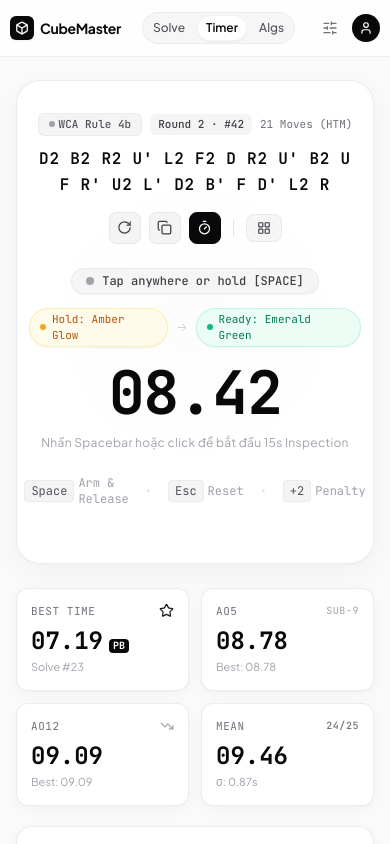
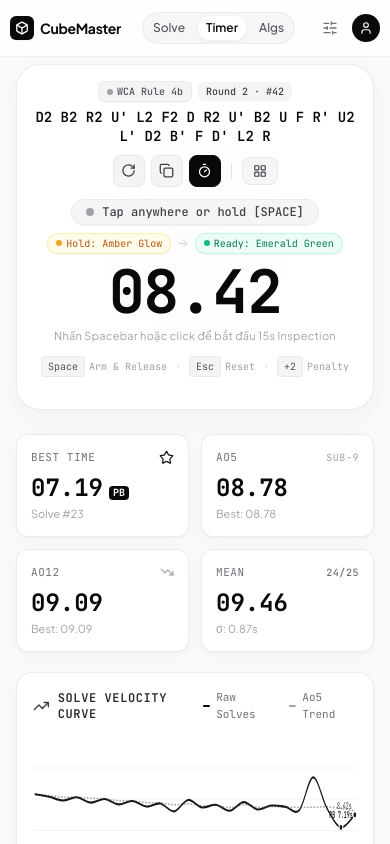
Before and after one commit to thiensun/rubik, a React (Vite) app: page / in a window 390 px wide. Shown: the top 844 px of the page. Built offline with nearby package versions, Linux system fonts and the light colour scheme.

Commit message:
fix(responsive): optimize mobile viewport spacing to elevate timer as dominant hero focal point

```diff
--- a/src/App.tsx
+++ b/src/App.tsx
@@ -209,7 +209,7 @@ export const App: React.FC = () => {
       />
 
       {/* Main Content Area */}
-      <main className="w-full pt-20 pb-16 flex-1 flex flex-col justify-start">
+      <main className="w-full pt-16 sm:pt-20 pb-16 flex-1 flex flex-col justify-start">
         {/* TAB 1: Solve & Learn */}
         {activeTab === 'solve-learn' && (
           <div className="max-w-[1440px] w-full mx-auto px-3 sm:px-6 lg:px-8">
--- a/src/components/timer/ZenTimerStage.tsx
+++ b/src/components/timer/ZenTimerStage.tsx
@@ -433,7 +433,7 @@ export const ZenTimerStage: React.FC<ZenTimerStageProps> = ({
           }
         }
       }}
-      className="w-full relative flex flex-col items-center justify-center pt-8 pb-14 sm:pb-20 px-3 sm:px-10 select-none bg-white rounded-3xl border border-mono-200/70 shadow-apple-float transition-all overflow-visible"
+      className="w-full relative flex flex-col items-center justify-center pt-4 sm:pt-8 pb-8 sm:pb-20 px-2.5 sm:px-10 select-none bg-white rounded-3xl border border-mono-200/70 shadow-apple-float transition-all overflow-visible"
     >
       {/* Subtle Zen backdrop aura effect */}
       <div className="absolute inset-0 bg-[radial-gradient(circle_at_center,_var(--tw-gradient-stops))] from-mono-100/40 via-transparent to-transparent pointer-events-none opacity-60 rounded-3xl" />
@@ -451,32 +451,32 @@ export const ZenTimerStage: React.FC<ZenTimerStageProps> = ({
       />
 
       {/* Scramble Zone: Centered Directly Above Timer with Minimalist Tooltipped Icon Actions */}
-      <div className="relative z-20 w-full max-w-4xl flex flex-col items-center text-center gap-2.5 mb-6 sm:mb-8">
+      <div className="relative z-20 w-full max-w-4xl flex flex-col items-center text-center gap-1.5 sm:gap-2.5 mb-3 sm:mb-8">
         {/* Metadata chips */}
-        <div className="flex flex-wrap items-center justify-center gap-2">
-          <span className="inline-flex items-center gap-1 px-2.5 py-0.5 rounded-md bg-mono-100 text-mono-600 font-mono text-[11px] font-medium border border-mono-200/50">
+        <div className="flex flex-wrap items-center justify-center gap-1.5 sm:gap-2">
+          <span className="inline-flex items-center gap-1 px-2 py-0.5 rounded-md bg-mono-100 text-mono-600 font-mono text-[10px] sm:text-[11px] font-medium border border-mono-200/50">
             <span className="w-1.5 h-1.5 rounded-full bg-mono-400" />
             WCA Rule 4b
           </span>
-          <span className="px-2 py-0.5 rounded-md bg-mono-100 text-mono-700 font-mono text-[11px] font-medium">
+          <span className="px-2 py-0.5 rounded-md bg-mono-100 text-mono-700 font-mono text-[10px] sm:text-[11px] font-medium">
             Round {roundNumber} · #{solveNumber}
           </span>
           <span className="text-mono-300 text-xs hidden sm:inline">|</span>
-          <span className="text-[11px] font-mono text-mono-500">{moveCount} Moves (HTM)</span>
+          <span className="text-[10px] sm:text-[11px] font-mono text-mono-500 hidden xs:inline">{moveCount} Moves (HTM)</span>
         </div>
 
         {/* Centered Scramble Formula */}
-        <div className="w-full px-2">
+        <div className="w-full px-1 sm:px-2">
           <p
             id="current-scramble"
-            className="font-mono text-base sm:text-xl md:text-2xl leading-relaxed tracking-wider text-mono-950 font-semibold break-words select-all text-center"
+            className="font-mono text-sm sm:text-xl md:text-2xl leading-snug sm:leading-relaxed tracking-normal sm:tracking-wider text-mono-950 font-semibold break-words select-all text-center max-h-20 sm:max-h-none overflow-y-auto"
           >
             {scramble}
           </p>
         </div>
 
         {/* Minimalist Centered Icon-Only Action Toolbar with Tooltips */}
-        <div className="flex items-center justify-center gap-2 pt-1 relative">
+        <div className="flex items-center justify-center gap-1.5 sm:gap-2 pt-0.5 sm:pt-1 relative">
           {/* Next Scramble Icon Button */}
           <div className="relative group">
             <button
@@ -595,17 +595,17 @@ export const ZenTimerStage: React.FC<ZenTimerStageProps> = ({
       </div>
 
       {/* Center Stage: Grand Digital Precision Timer Focal Point */}
-      <div className="relative z-10 flex flex-col items-center gap-3">
+      <div className="relative z-10 flex flex-col items-center gap-1.5 sm:gap-3">
         {/* State Pill & Arming Feedback */}
         {renderStatePill()}
 
-        <div className="flex items-center gap-2 mt-0.5">
-          <span className="inline-flex items-center gap-1.5 px-2.5 py-0.5 rounded-full text-[11px] font-mono bg-amber-50 text-amber-700 border border-amber-200/60 shadow-sm">
+        <div className="flex items-center gap-1.5 sm:gap-2 mt-0.5">
+          <span className="inline-flex items-center gap-1 sm:gap-1.5 px-2 sm:px-2.5 py-0.5 rounded-full text-[10px] sm:text-[11px] font-mono bg-amber-50 text-amber-700 border border-amber-200/60 shadow-sm">
             <span className="w-1.5 h-1.5 rounded-full bg-amber-500 animate-pulse" />
             Hold: Amber Glow
           </span>
           <span className="text-mono-300 text-xs">→</span>
-          <span className="inline-flex items-center gap-1.5 px-2.5 py-0.5 rounded-full text-[11px] font-mono bg-emerald-50 text-emerald-700 border border-emerald-200/60 shadow-sm">
+          <span className="inline-flex items-center gap-1 sm:gap-1.5 px-2 sm:px-2.5 py-0.5 rounded-full text-[10px] sm:text-[11px] font-mono bg-emerald-50 text-emerald-700 border border-emerald-200/60 shadow-sm">
             <span className="w-1.5 h-1.5 rounded-full bg-emerald-500" />
             Ready: Emerald Green
           </span>
@@ -615,7 +615,7 @@ export const ZenTimerStage: React.FC<ZenTimerStageProps> = ({
       {/* Huge, Commanding Monospace Digital Timer */}
       <div
         id="click-trigger-area"
-        className="relative z-10 my-4 sm:my-8 cursor-pointer transform transition-transform active:scale-[0.99] group text-center max-w-full overflow-hidden"
+        className="relative z-10 my-2 sm:my-8 cursor-pointer transform transition-transform active:scale-[0.99] group text-center max-w-full overflow-hidden"
       >
         <div className="flex items-baseline justify-center max-w-full px-1">
           {(() => {
@@ -632,7 +632,7 @@ export const ZenTimerStage: React.FC<ZenTimerStageProps> = ({
             );
           })()}
         </div>
-        <p className="text-mono-400 text-xs font-sans tracking-wide mt-3 group-hover:text-mono-700 transition-colors">
+        <p className="text-mono-400 text-[11px] sm:text-xs font-sans tracking-wide mt-1.5 sm:mt-3 group-hover:text-mono-700 transition-colors">
           {timerState === 'inspection'
             ? 'Đang xem trước 15s · Nhấn giữ Spacebar hoặc click giữ để vào trạng thái Sẵn sàng'
             : inspectionEnabled
@@ -642,7 +642,7 @@ export const ZenTimerStage: React.FC<ZenTimerStageProps> = ({
       </div>
 
       {/* Subtle keyboard hints underneath */}
-      <div className="relative z-10 flex items-center justify-center gap-4 text-xs font-mono text-mono-400 pt-2">
+      <div className="relative z-10 flex items-center justify-center gap-2 sm:gap-4 text-[10px] sm:text-xs font-mono text-mono-400 pt-1 sm:pt-2">
         <span className="flex items-center gap-1">
           <kbd className="px-1.5 py-0.5 rounded bg-mono-100 text-mono-600 border border-mono-200/50">
             Space
```
